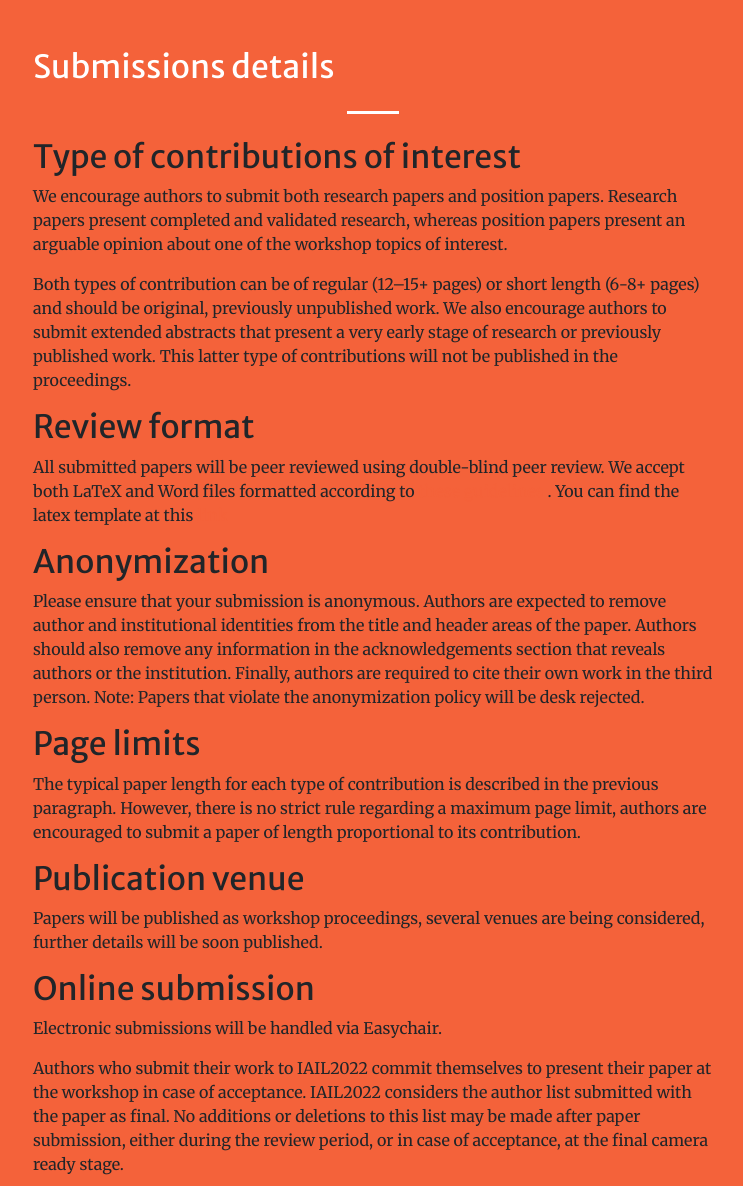
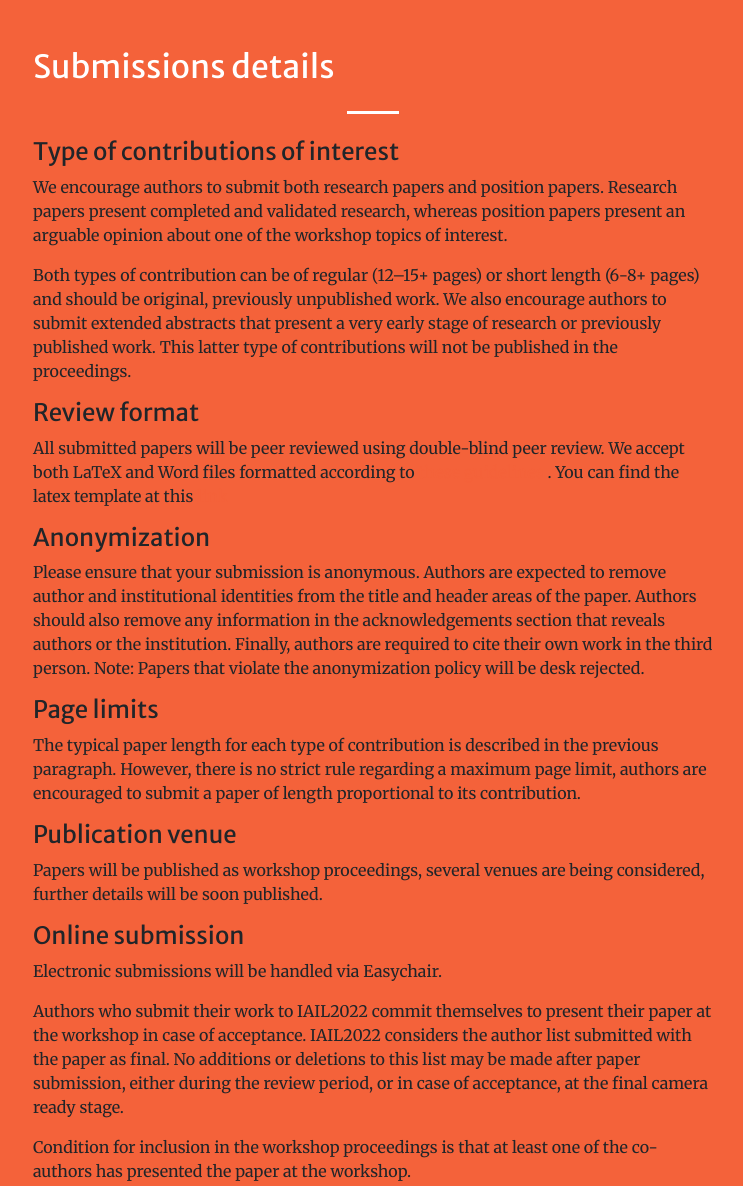
Before and after one commit to prafra/HHAI2022, a plain HTML site: page index.html in a window 1280 px wide. Shown: the part 2780-3966 px from the top of the page, without its empty margins (267-1010 px from the left). Drawn offline with nearby package versions, Linux system fonts and the light colour scheme; some packages are replaced by stand-ins of ours; a script that the page names is missing.

Commit message:
Submissions details updated

```diff
--- a/index.html
+++ b/index.html
@@ -120,27 +120,25 @@ Amsterdam, Netherlands, June 13, 2022
                         <hr class="divider divider-light" />
                         <p class="text-white-75 mb-4">
 
-<h2>Type of contributions of interest</h2>
+<h4>Type of contributions of interest</h4>
 <p>We encourage authors to submit both research papers and position papers. Research papers present completed and validated research, whereas position papers present an arguable opinion about one of the workshop topics of interest.</p>
 
 <p>Both types of contribution can be of regular (12–15+ pages) or short length (6-8+ pages) and should be original, previously unpublished work. We also encourage authors to submit extended abstracts that present a very early stage of research or previously published work. This latter type of contributions will not be published in the proceedings.</p>
 
-<h2>Review format</h2>
+<h4>Review format</h4>
 <p>All submitted papers will be peer reviewed using double-blind peer review. We accept both LaTeX and Word files formatted according to <a href="https://www.springer.com/gp/computer-science/lncs/conference-proceedings-guidelines"> these guidelines</a> </li>. You can find the latex template at this <a href="https://www.overleaf.com/latex/templates/springer-lecture-notes-in-computer-science/kzwwpvhwnvfj#.WsdHOy5uZpg"> link </a> </p>
 
-<h2>Anonymization</h2>
+<h4>Anonymization</h4>
 <p>Please ensure that your submission is anonymous. Authors are expected to remove author and institutional identities from the title and header areas of the paper. Authors should also remove any information in the acknowledgements section that reveals authors or the institution. Finally, authors are required to cite their own work in the third person. Note: Papers that violate the anonymization policy will be desk rejected.</p>
 
-<h2>Page limits</h2>
+<h4>Page limits</h4>
 <p>The typical paper length for each type of contribution is described in the previous paragraph. However, there is no strict rule regarding a maximum page limit, authors are encouraged to submit a paper of length proportional to its contribution.</p>
 
-<h2> Publication venue</h2>
+<h4> Publication venue</h4>
 <p>Papers will be published as workshop proceedings, several venues are being considered, further details will be soon published.</p>
 
-<h2> Online submission</h2>
+<h4> Online submission</h4>
 <p>Electronic submissions will be handled via Easychair.</p>
-
-
 
 
 <p>Authors who submit their work to IAIL2022 commit themselves to present their paper at the workshop in case of acceptance. IAIL2022 considers the author list submitted with the paper as final. No additions or deletions to this list may be made after paper submission, either during the review period, or in case of acceptance, at the final camera ready stage.</p>
```
